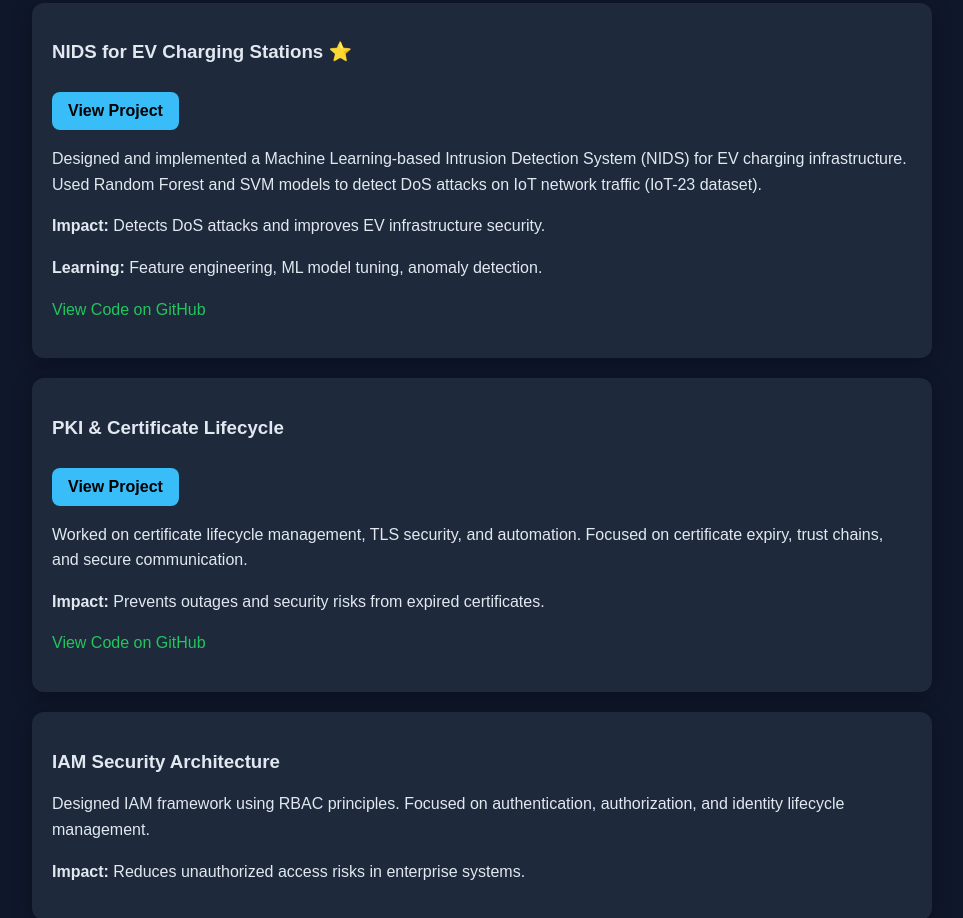
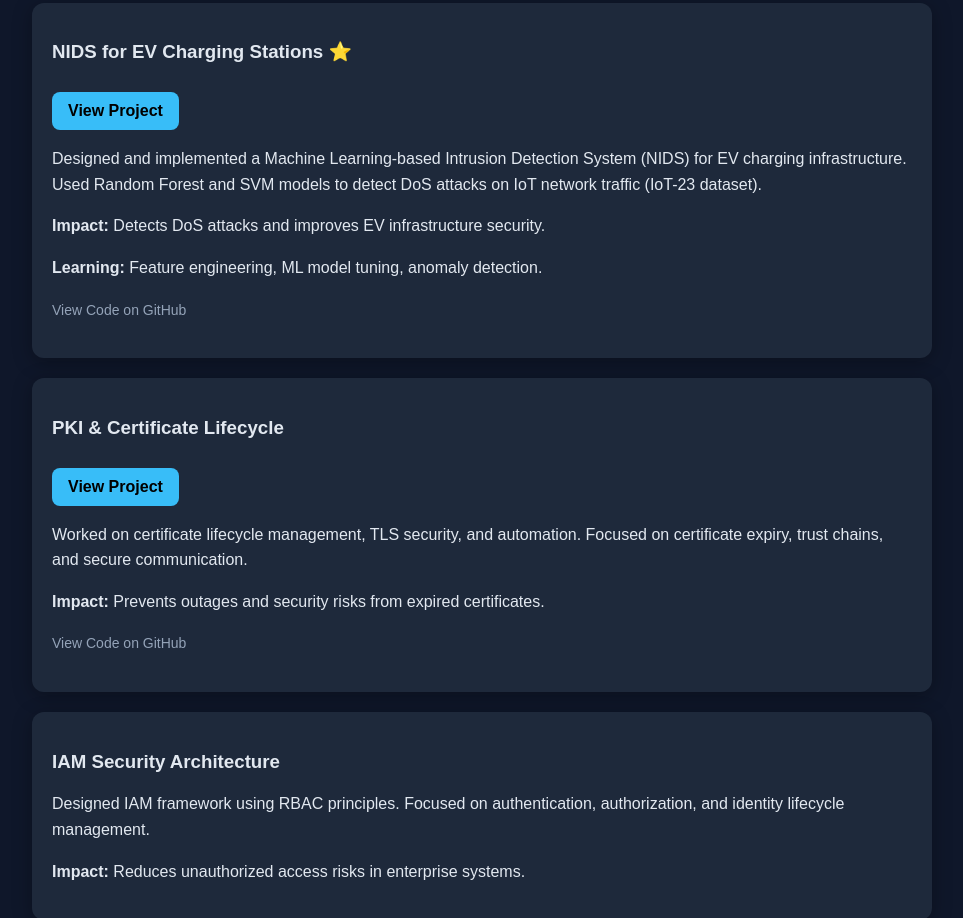
Before and after one commit to meghanagutla/meghana-portfolio, a plain HTML site: page index.html in a window 1280 px wide. Shown: the part 537-1455 px from the top of the page, without its empty margins (158-1121 px from the left). Drawn offline with Linux system fonts and the light colour scheme.

Commit message:
Update index.html

```diff
--- a/index.html
+++ b/index.html
@@ -105,9 +105,11 @@
         <p class="subtitle">Cybersecurity Engineer | PKI | NIDS | IAM | Security Engineering</p>
     </div>
 
+<div style="text-align:center; margin-bottom:20px;">
     <a href="Meghana_Resume.pdf" download class="btn" style="background:#22c55e;">
         Download Resume
     </a>
+</div>
 
     <!-- ABOUT -->
     <h2 id="about">About Me</h2>
@@ -124,7 +126,6 @@
         <a href="https://github.com/meghanagutla/nids-ev-charging-detection" target="_blank" class="btn">
             View Project
         </a>
-
         <p>
         Designed and implemented a Machine Learning-based Intrusion Detection System (NIDS) for EV charging infrastructure.
         Used Random Forest and SVM models to detect DoS attacks on IoT network traffic (IoT-23 dataset).
@@ -135,7 +136,8 @@
         <p><strong>Learning:</strong> Feature engineering, ML model tuning, anomaly detection.</p>
 
         <p>
-        <a href="https://github.com/meghanagutla/nids-ev-charging-detection" target="_blank">
+<a href="https://github.com/meghanagutla/nids-ev-charging-detection" target="_blank"
+style="font-size:14px; color:#94a3b8;">
 View Code on GitHub
 </a>
 </p>
@@ -155,7 +157,8 @@
         <p><strong>Impact:</strong> Prevents outages and security risks from expired certificates.</p>
 
 <p>
-        <a href="https://github.com/meghanagutla/pki-certificate-management" target="_blank">
+<a href="https://github.com/meghanagutla/pki-certificate-management" target="_blank"
+style="font-size:14px; color:#94a3b8;">
 View Code on GitHub
 </a>
 </p>
```
Lines whose indentation alone changed are shown as unchanged.
